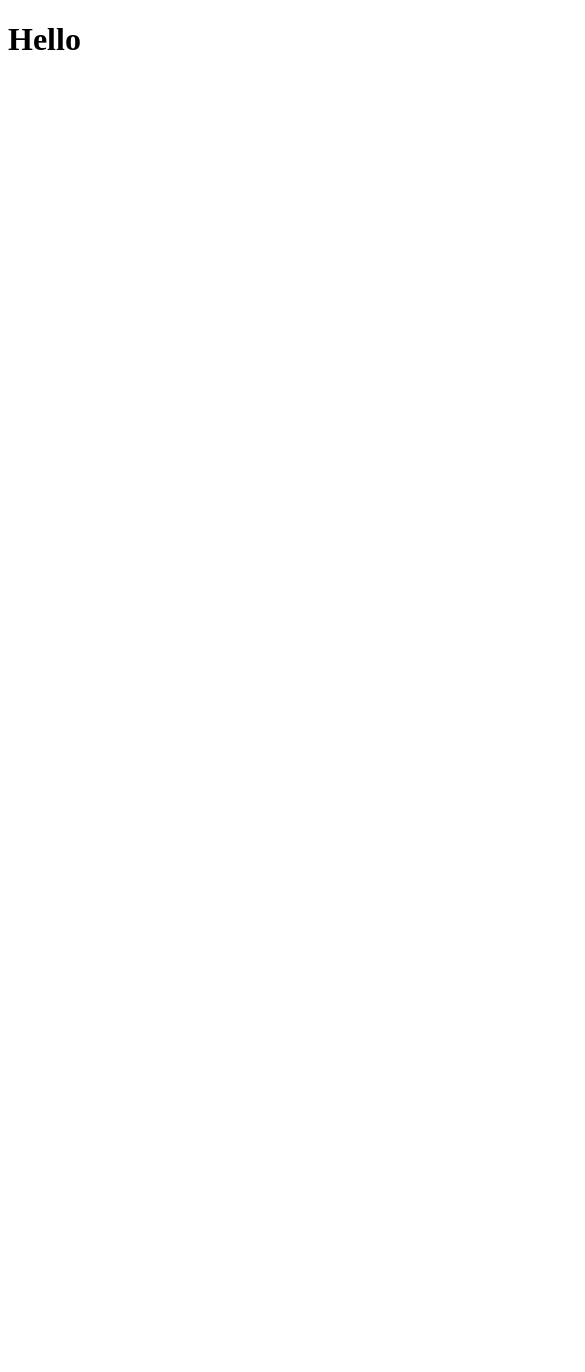
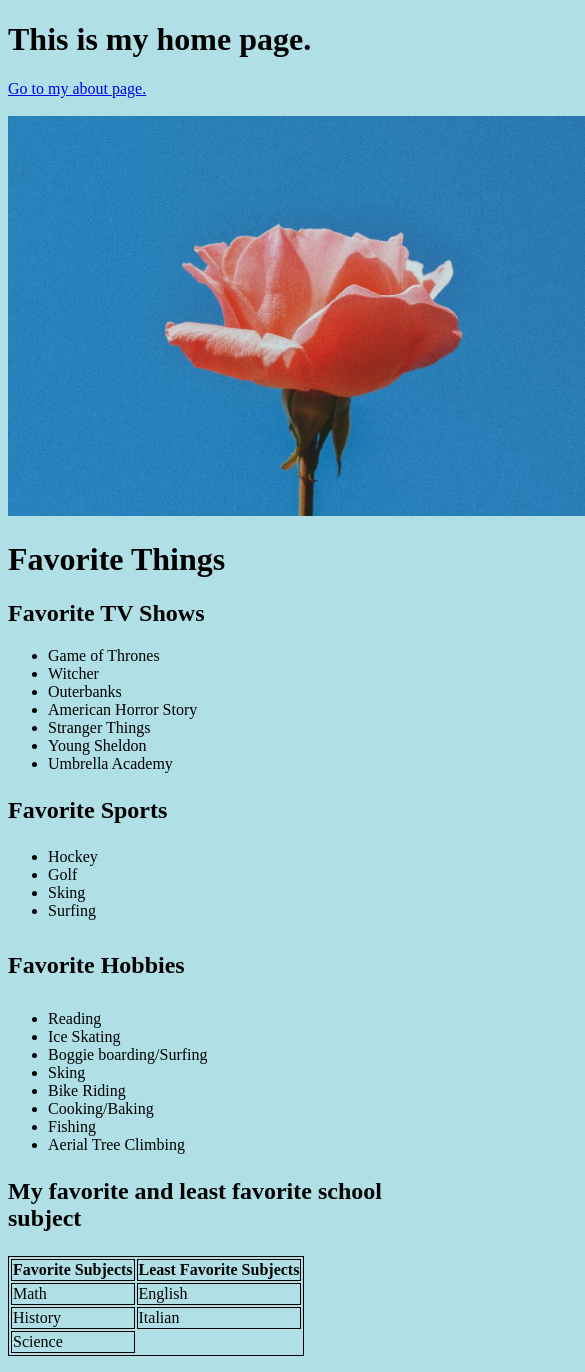
Before and after one commit to Cece1ro/Portfolio, a plain HTML site: page index.html in a window 390 px wide. Shown: the top 1372 px of the page, 585 px wide, since content can reach past the window. Before the commit the page ends 844 px from the top, so only its background shows below. Drawn offline with Linux system fonts and the light colour scheme.

Commit message:
added Rose.jpg

```diff
--- a/index.html
+++ b/index.html
@@ -1,9 +1,73 @@
 <!DOCTYPE html>
-<html>
+<html lang="en-us">
     <head>
+       <title>My Git Hub Project</title>
+    </head>
+    <style>
+        table, th, td {
+          border: 1px solid black;
+        }
+        </style>
+    <body style="background-color:powderblue;">
+        <h1>This is my home page.</h1>
+        <a href="about.html">Go to my about page.</a>
+        <br></br>
+        <img src="./Rose.jpg" width="600" height="400">
+        <h1>Favorite Things </h1>
 
-    </head>
-    <body>
-        <h1> Hello </h1>
+ <h2> Favorite TV Shows </h2>
+ <ul>
+   <li> Game of Thrones</li>
+   <li> Witcher</li>
+   <li> Outerbanks</li>
+   <li> American Horror Story</li>
+   <li> Stranger Things </li>
+   <li> Young Sheldon </li>
+   <li> Umbrella Academy </li>
+   </ul>
+  </body>
+
+  <h3 style="font-size:150%;"> Favorite Sports </h3>
+  <ul>
+<li> Hockey </li>
+<li> Golf </li>
+<li> Sking </li>
+<li> Surfing </li>
+</ul>
+
+<h4 style="font-size:150%;">Favorite Hobbies </h4>
+<ul>
+  <li> Reading </li>
+  <li> Ice Skating </li>
+  <li> Boggie boarding/Surfing </li>
+  <li> Sking </li>
+  <li> Bike Riding </li>
+  <li> Cooking/Baking </li>
+  <li> Fishing </li>
+  <li> Aerial Tree Climbing</li>
+</ul>
+        <p style="font-size:150%;"><b>My favorite and least favorite school subject</b>
+            <table>
+
+                <tr>
+                  <th>Favorite Subjects</th>
+                  <th>Least Favorite Subjects</th>
+                 </tr>
+                <tr>
+                  <td>Math</td>
+                  <td>English</td>
+
+                </tr>
+                <tr>
+                  <td>History</td>
+                  <td>Italian</td>
+
+                </tr>
+                <tr>
+                    <td>Science</td>
+                </tr>
+
+              </table>
+        </p>
     </body>
 </html>
```
Also changed, not shown: about.html (added, +128 -0 lines), Rose.jpg (added).
